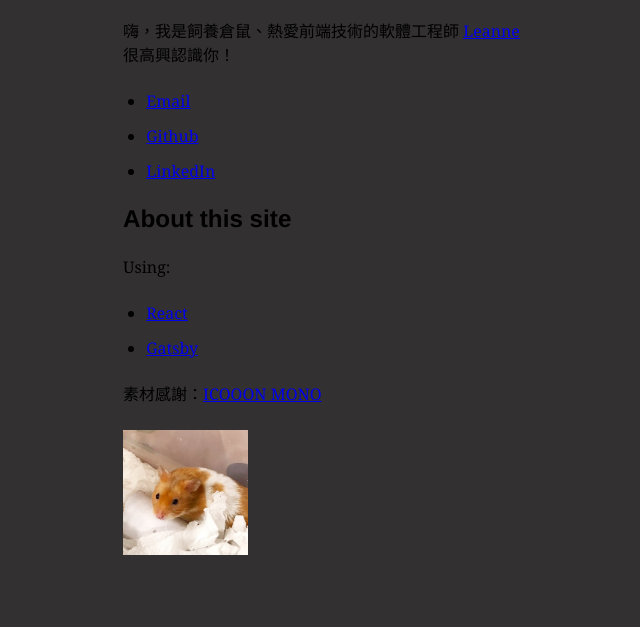
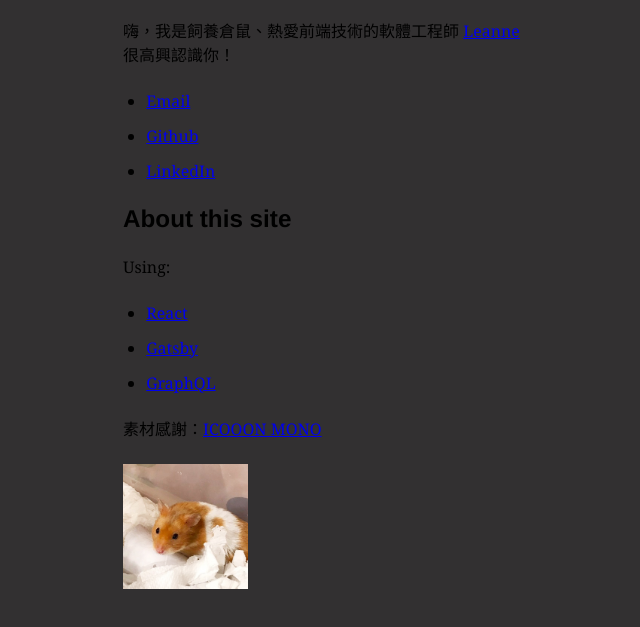
Before and after one commit to leannechen/blog, a Gatsby site: page /about in a window 1280 px wide. Shown: the part 215-842 px from the top of the page, without its empty margins (197-837 px from the left). Built offline with nearby package versions, Linux system fonts and the light colour scheme; Gatsby itself is replaced by a stand-in of ours; some packages are replaced by stand-ins of ours; what typography-theme-github would draw is missing.

Commit message:
feat(about): Add GraphQL to about site

```diff
--- a/src/pages/about.js
+++ b/src/pages/about.js
@@ -23,6 +23,7 @@ export default function About({ data }) {
       <ul>
         <li><a href="https://reactjs.org/" target="_blank" rel="noreferrer">React</a></li>
         <li><a href="https://www.gatsbyjs.org/" target="_blank" rel="noreferrer">Gatsby</a></li>
+        <li><a href="https://graphql.org/" target="_blank" rel="noreferrer">GraphQL</a></li>
       </ul>
       <p>素材感謝：<a href="https://icooon-mono.com/" target="_blank" rel="noreferrer">ICOOON MONO</a></p>
       <Img fixed={data.file.childImageSharp.fixed} />
```
